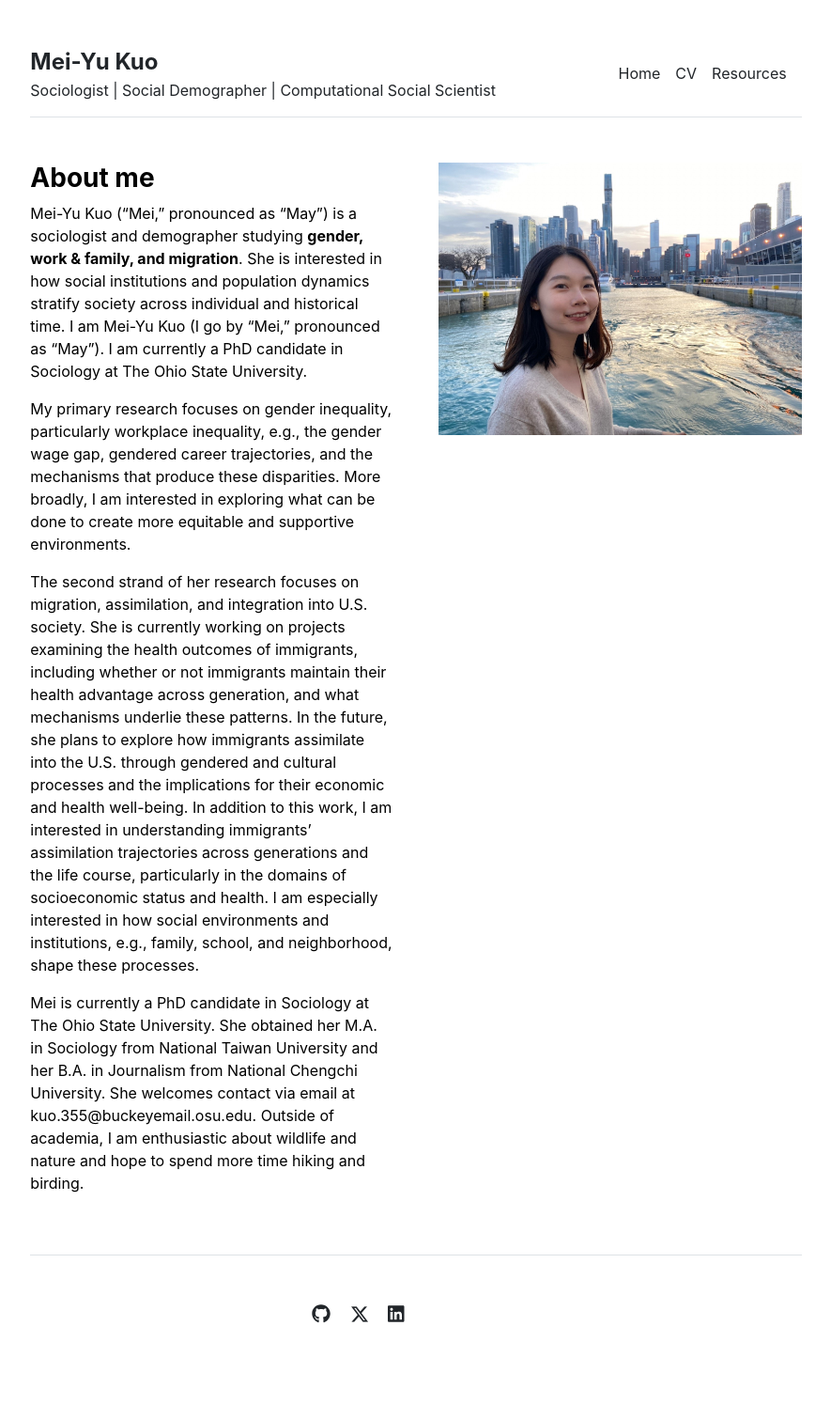
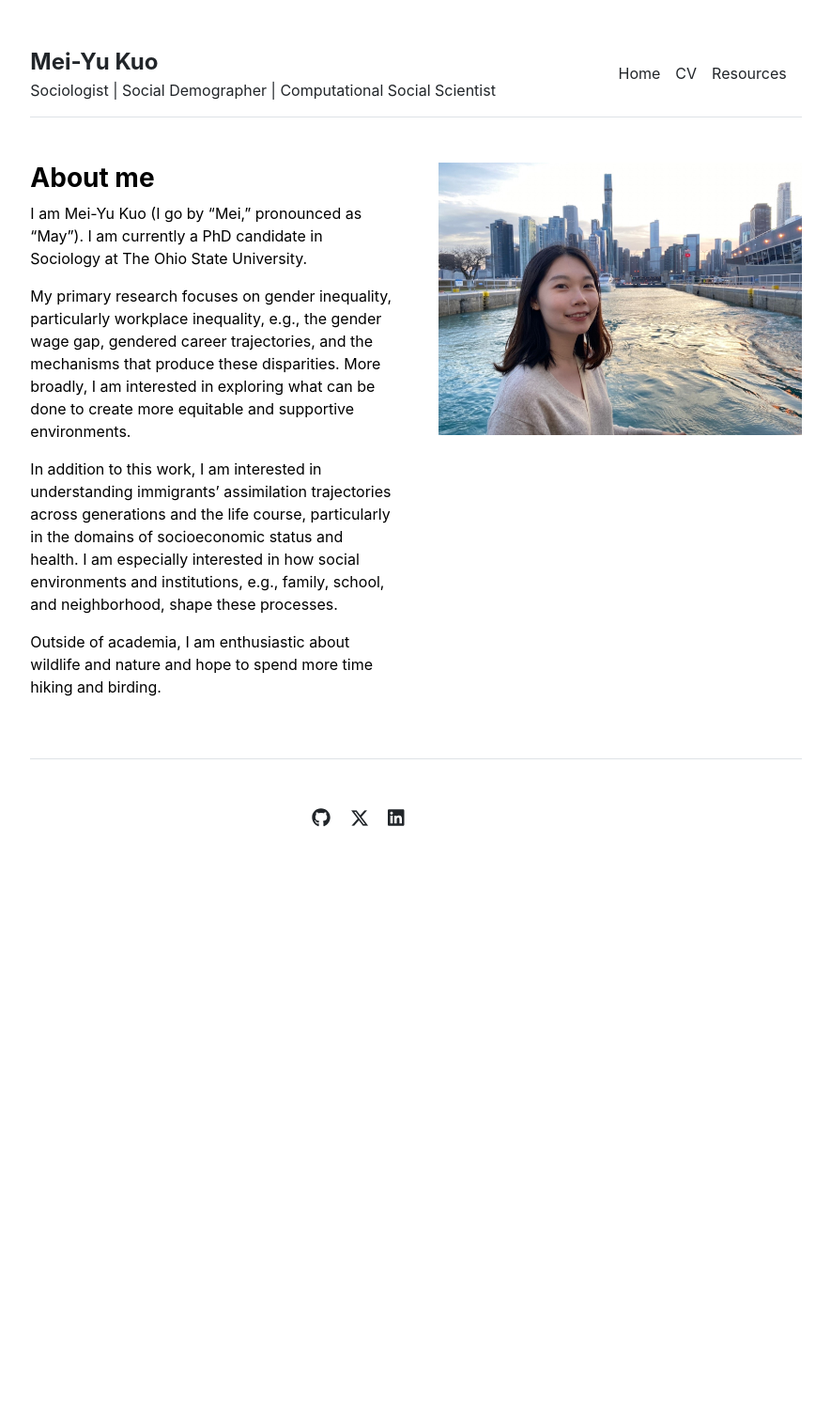
Before and after one commit to meisbase/meisbase.github.io, a Jekyll site: the page built from index.md, in a window 1280 px wide. Shown: the whole page at 94% size, without its empty margins (197-1082 px from the left). Built offline with Jekyll 4.4.1, drawn with Linux system fonts in a browser that asks for light colours; after the commit the page ends 982 px from its top, so only the background shows below that.

Commit message:
Update index.md

```diff
--- a/index.md
+++ b/index.md
@@ -3,13 +3,10 @@ layout: home
 title: "Home"
 ---
 
-Mei-Yu Kuo ("Mei," pronounced as "May") is a sociologist and demographer studying <b>gender, work & family, and migration</b>. She is interested in how social institutions and population dynamics  stratify society across individual and historical time.
 I am Mei-Yu Kuo (I go by "Mei," pronounced as "May"). I am currently a PhD candidate in Sociology at The Ohio State University.
 
 My primary research focuses on gender inequality, particularly workplace inequality, e.g., the gender wage gap, gendered career trajectories, and the mechanisms that produce these disparities. More broadly, I am interested in exploring what can be done to create more equitable and supportive environments.
 
-The second strand of her research focuses on migration, assimilation, and integration into U.S. society. She is currently working on projects examining the health outcomes of immigrants, including whether or not immigrants maintain their health advantage across generation, and what mechanisms underlie these patterns. In the future, she plans to explore how immigrants assimilate into the U.S. through gendered and cultural processes and the implications for their economic and health well-being.
 In addition to this work, I am interested in understanding immigrants' assimilation trajectories across generations and the life course, particularly in the domains of socioeconomic status and health. I am especially interested in how social environments and institutions, e.g., family, school, and neighborhood, shape these processes.
 
-Mei is currently a PhD candidate in Sociology at The Ohio State University. She obtained her M.A. in Sociology from National Taiwan University and her B.A. in Journalism from National Chengchi University. She welcomes contact via email at kuo.355@buckeyemail.osu.edu.
 Outside of academia, I am enthusiastic about wildlife and nature and hope to spend more time hiking and birding.
```
